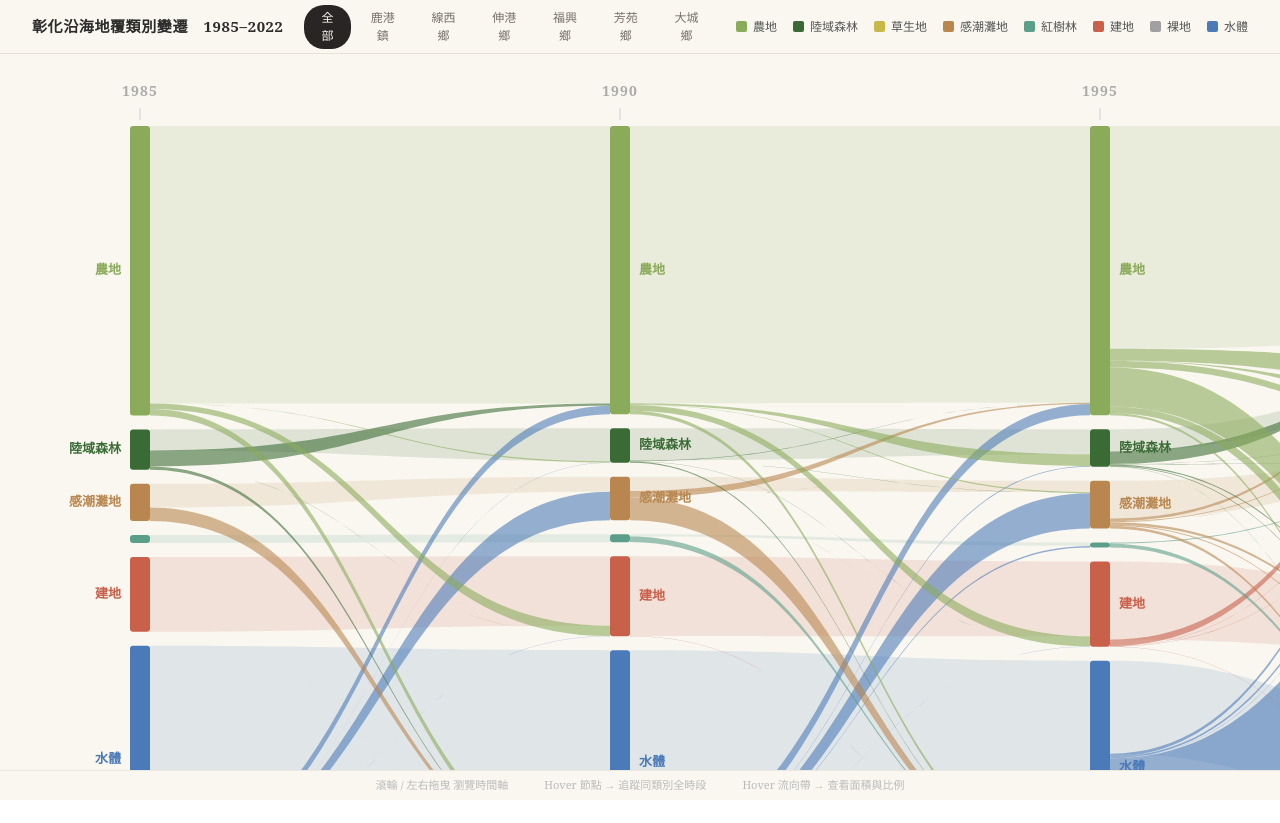
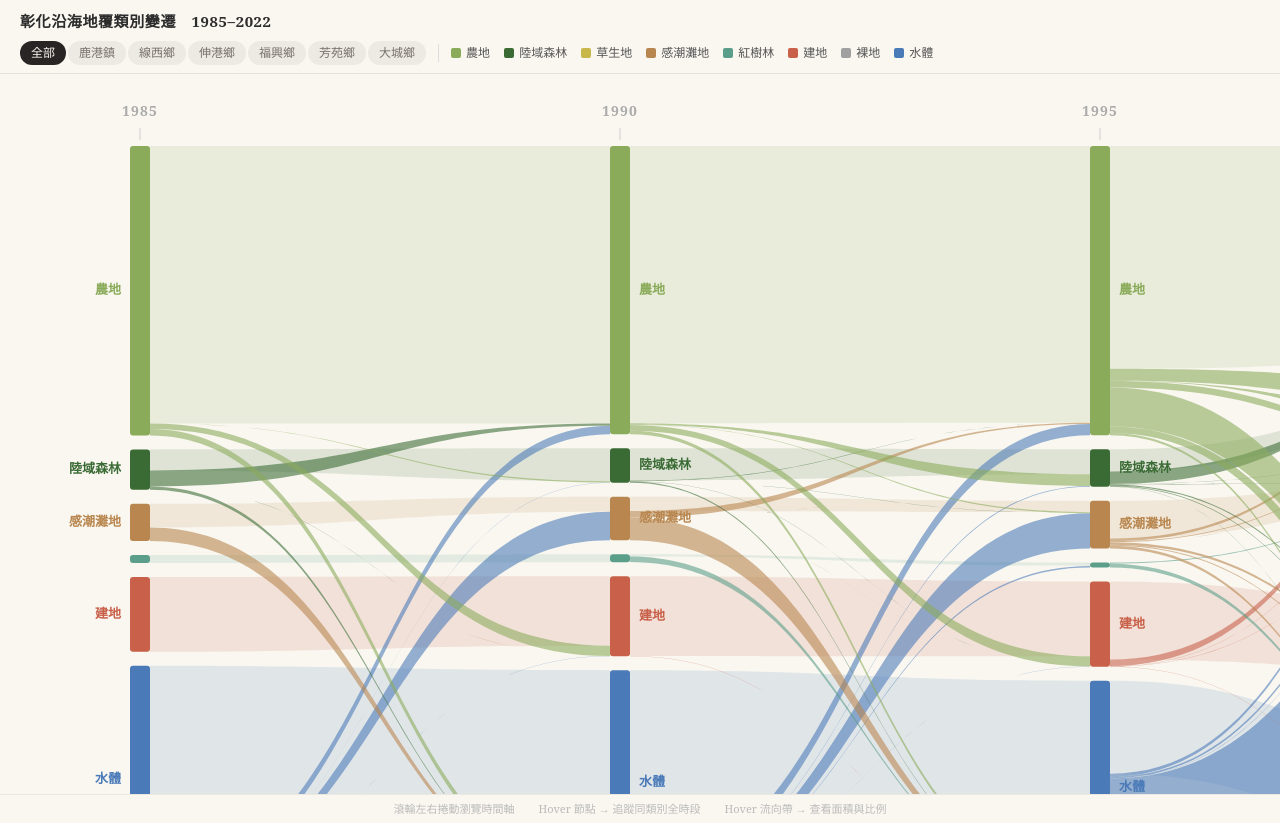
Before and after one commit to Nody-Peng/CH_storymaps, a Next.js app: page /sankey-timeline in a window 1280 px wide. Before the commit the page ends 800 px from the top, so only its background shows below. Built offline with nearby package versions, Linux system fonts and the light colour scheme.

Commit message:
doc: 修改 sankey-timeline

```diff
--- a/app/sankey-timeline/page.tsx
+++ b/app/sankey-timeline/page.tsx
@@ -74,7 +74,7 @@ export default function SankeyPage() {
   const svgRef    = useRef<SVGSVGElement>(null);
   const scrollRef = useRef<HTMLDivElement>(null);
 
-  // ── 載入 Google Font ──────────────────────────────
+  // ── Google Font ───────────────────────────────────
   useEffect(() => {
     if (document.getElementById("noto-serif-tc-link")) return;
     const link = document.createElement("link");
@@ -89,6 +89,7 @@ export default function SankeyPage() {
     const el = scrollRef.current;
     if (!el) return;
     const onWheel = (e: WheelEvent) => {
+      // 若是純水平滾動（觸控板左右）直接放行
       if (Math.abs(e.deltaX) > Math.abs(e.deltaY)) return;
       e.preventDefault();
       el.scrollLeft += e.deltaY * 1.2;
@@ -231,66 +232,93 @@ export default function SankeyPage() {
   }, []);
 
   if (!data) return (
-    <div style={{ background: BG, height: "100vh", display: "flex",
-      alignItems: "center", justifyContent: "center", fontFamily: FONT }}>
+    <div style={{
+      background: BG, width: "100%", padding: "48px 0",
+      display: "flex", alignItems: "center", justifyContent: "center",
+      fontFamily: FONT,
+    }}>
       <p style={{ color: "#a8a29e", fontSize: 16 }}>載入資料中…</p>
     </div>
   );
 
   return (
-    <div style={{ background: BG, height: "100vh", display: "flex",
-      flexDirection: "column", overflow: "hidden", fontFamily: FONT }}>
+    // ── 最外層：寬度 100%，高度自動撐開，不鎖死 vh ──
+    <div style={{
+      background: BG,
+      width: "100%",
+      display: "flex",
+      flexDirection: "column",
+      fontFamily: FONT,
+    }}>
 
       {/* ── Header ── */}
-      <header style={{
-        flexShrink: 0,
-        background: "rgba(249,247,240,0.97)", backdropFilter: "blur(12px)",
+      <div style={{
+        background: BG,
         borderBottom: "1px solid #e7e0d8",
-        display: "flex", alignItems: "center", gap: 20,
-        padding: "0 32px", height: 54,
+        padding: "10px 20px 8px",
       }}>
-        <span style={{ fontSize: 15, fontWeight: 700,
-          color: "#2c2c2c", whiteSpace: "nowrap", letterSpacing: ".04em" }}>
+        {/* 第一行：標題 */}
+        <div style={{
+          fontSize: 15, fontWeight: 700,
+          color: "#2c2c2c", letterSpacing: ".04em",
+          marginBottom: 8,
+        }}>
           彰化沿海地覆類別變遷　1985–2022
-        </span>
+        </div>
 
-        <div style={{ display: "flex", gap: 2 }}>
+        {/* 第二行：地區切換 + 圖例（自動換行）*/}
+        <div style={{ display: "flex", flexWrap: "wrap", gap: 8, alignItems: "center" }}>
+          {/* 地區按鈕 */}
+          <div style={{ display: "flex", flexWrap: "wrap", gap: 2 }}>
             {REGIONS.map(r => (
               <button key={r} onClick={() => setRegion(r)} style={{
-              padding: "4px 13px", borderRadius: 20, border: "none",
+                padding: "3px 11px", borderRadius: 20, border: "none",
                 fontSize: 12, fontFamily: FONT, cursor: "pointer",
-              background: region === r ? "#292524" : "transparent",
+                background: region === r ? "#292524" : "#ede9e3",
                 color:      region === r ? "#faf7f2" : "#78716c",
                 transition: "all 0.18s",
               }}>{r}</button>
             ))}
           </div>
 
-        <div style={{ marginLeft: "auto", display: "flex", gap: 16, alignItems: "center" }}>
+          {/* 分隔 */}
+          <div style={{ width: 1, height: 18, background: "#ddd", margin: "0 4px" }} />
+
+          {/* 圖例（自動換行）*/}
+          <div style={{ display: "flex", flexWrap: "wrap", gap: "6px 14px", alignItems: "center" }}>
             {CLASS_ORDER.map(cls => (
               <button key={cls}
                 onMouseEnter={() => setHovered(`${cls}（1985）`)}
                 onMouseLeave={() => setHovered(null)}
-              style={{ display: "flex", alignItems: "center", gap: 6,
+                style={{
+                  display: "flex", alignItems: "center", gap: 5,
                   background: "none", border: "none", cursor: "pointer", padding: 0,
                   opacity: hovered && !hovered.includes(cls) ? 0.3 : 1,
                   transition: "opacity .2s", fontFamily: FONT,
                 }}>
-              <div style={{ width: 11, height: 11, borderRadius: 2,
+                <div style={{ width: 10, height: 10, borderRadius: 2,
                   background: getColor(cls), flexShrink: 0 }} />
                 <span style={{ fontSize: 12, color: "#555", whiteSpace: "nowrap" }}>{cls}</span>
               </button>
             ))}
           </div>
-      </header>
+        </div>
+      </div>
 
-      {/* ── 主圖區 ── */}
+      {/* ── 圖表捲動區：水平捲動，垂直也可捲 ── */}
       <div
         ref={scrollRef}
         style={{
-          flex: 1, overflowX: "auto", overflowY: "hidden",
-          scrollbarWidth: "thin", scrollbarColor: "#ccc #f5f3ee",
-          position: "relative", cursor: "grab",
+          width: "100%",
+          overflowX: "auto",
+          overflowY: "auto",          // ← 垂直捲軸開啟
+          position: "relative",
+          // 讓捲動區高度自適應，最小 400px，最大 90vh
+          maxHeight: "90vh",
+          minHeight: 400,
+          scrollbarWidth: "thin",
+          scrollbarColor: "#ccc #f5f3ee",
+          cursor: "default",
         }}
       >
         <svg
@@ -300,7 +328,6 @@ export default function SankeyPage() {
           style={{ display: "block", background: BG }}
           onMouseLeave={() => { setHovered(null); setTooltip(null); }}
         >
-          {/* 字型宣告（SVG 內部也套用）*/}
           <defs>
             <style>{`text { font-family: 'Noto Serif TC', 'Noto Serif', serif; }`}</style>
           </defs>
@@ -311,11 +338,8 @@ export default function SankeyPage() {
               x={PAD_LEFT + i * COL_W + NODE_W / 2}
               y={PAD_TOP - 30}
               textAnchor="middle"
-              fontFamily={FONT}
-              fontSize={14}
-              fontWeight={700}
-              fill="#aaa"
-              letterSpacing="0.08em"
+              fontFamily={FONT} fontSize={14} fontWeight={700}
+              fill="#aaa" letterSpacing="0.08em"
             >{y}</text>
           ))}
 
@@ -347,17 +371,14 @@ export default function SankeyPage() {
             const isActive = !hovered || relatedNames.has(n.name);
             const isHov    = hovered === n.name;
             const isFirst  = n.year === ALL_YEARS[0];
-
             return (
               <g key={n.name} style={{ cursor: "pointer" }}
                 onMouseEnter={() => setHovered(n.name)}
                 onMouseLeave={() => setHovered(null)}
               >
                 <rect x={n.x} y={n.y} width={NODE_W} height={n.h}
-                  fill={getColor(n.cls)}
-                  opacity={isActive ? 1 : 0.12}
-                  rx={3}
-                  style={{ transition: "opacity 0.2s" }}
+                  fill={getColor(n.cls)} opacity={isActive ? 1 : 0.12}
+                  rx={3} style={{ transition: "opacity 0.2s" }}
                 />
                 {isHov && (
                   <rect x={n.x - 2} y={n.y - 2}
@@ -401,14 +422,15 @@ export default function SankeyPage() {
         )}
       </div>
 
-      {/* ── 底部說明 ── */}
+      {/* ── 底部提示 ── */}
       <div style={{
-        flexShrink: 0, height: 30,
-        display: "flex", alignItems: "center", justifyContent: "center",
-        gap: 36, borderTop: "1px solid #ece8e0",
+        padding: "6px 20px",
+        borderTop: "1px solid #ece8e0",
+        display: "flex", flexWrap: "wrap",
+        gap: "4px 24px", justifyContent: "center",
       }}>
         {[
-          "滾輪 / 左右拖曳 瀏覽時間軸",
+          "滾輪左右捲動瀏覽時間軸",
           "Hover 節點 → 追蹤同類別全時段",
           "Hover 流向帶 → 查看面積與比例",
         ].map(t => (
```
Lines whose indentation alone changed are shown as unchanged.
